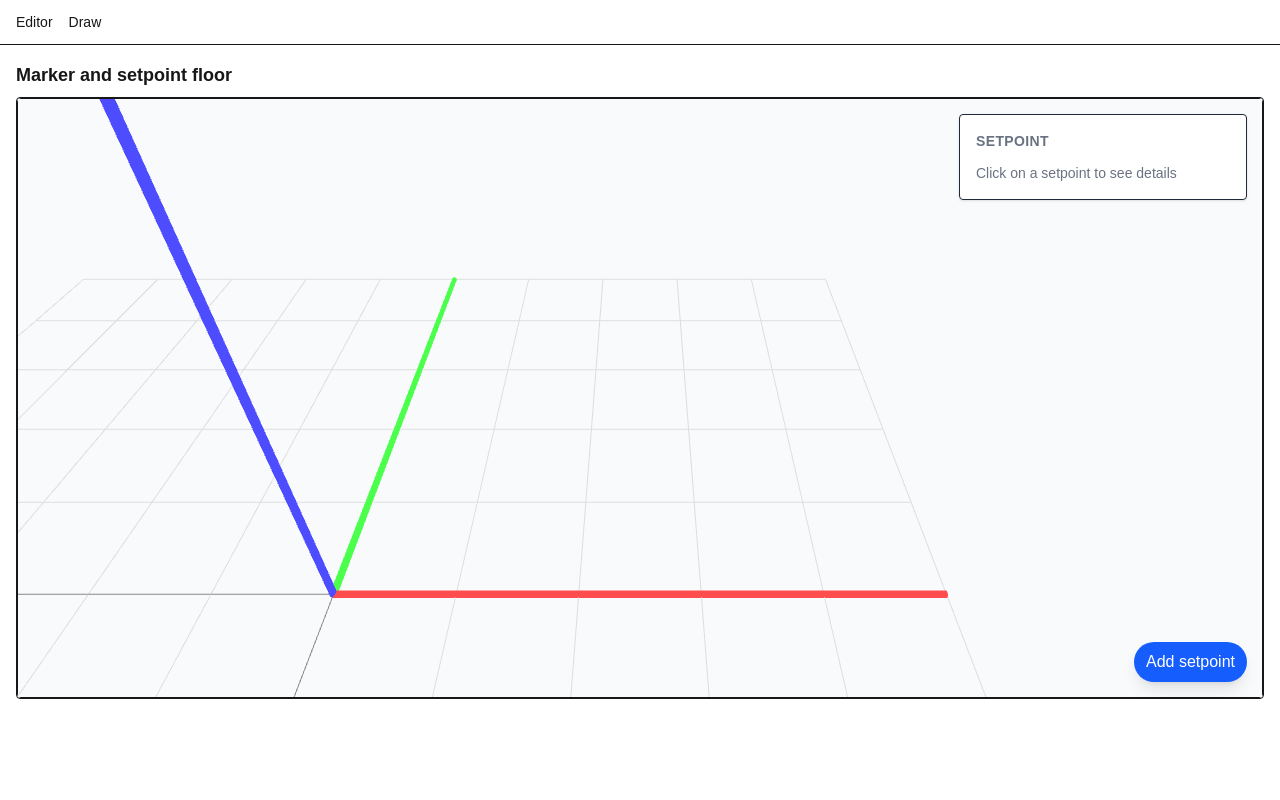
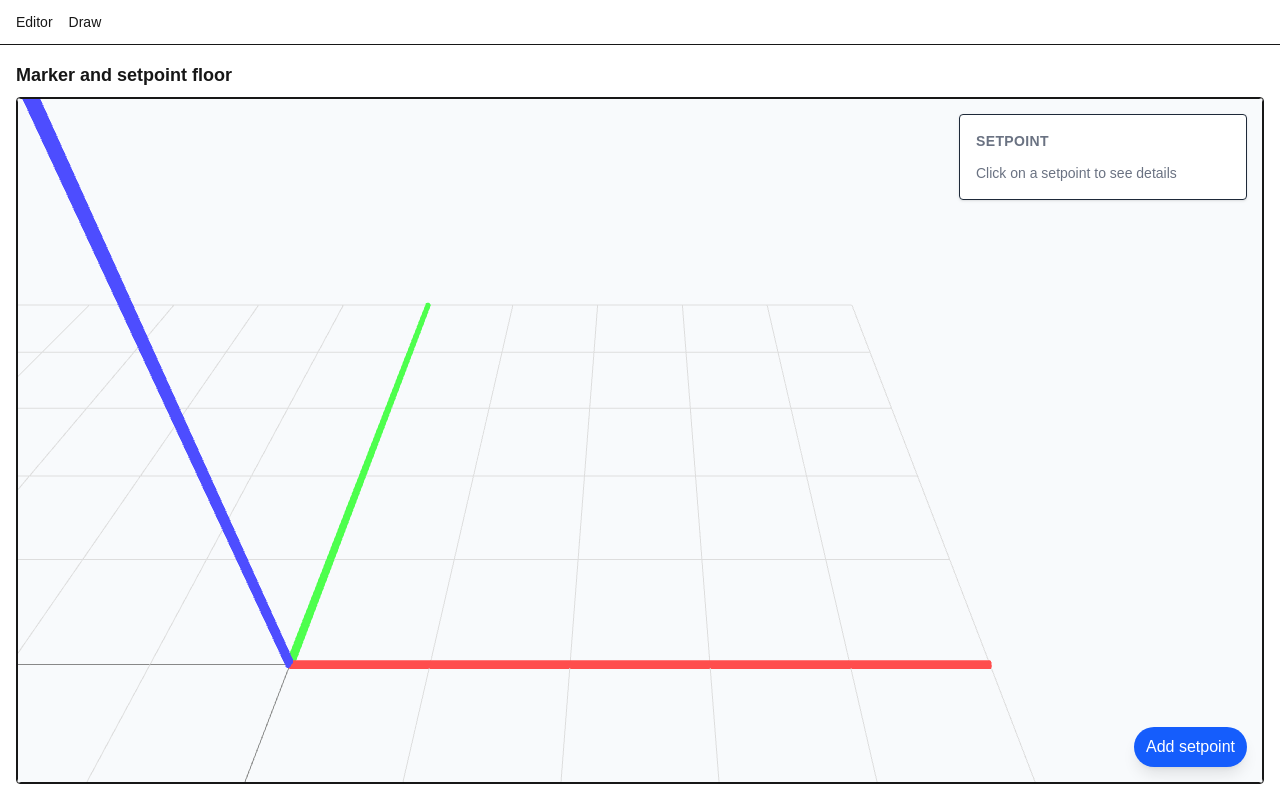
Before and after one commit to filipporaciti/px4-web-mission, a Next.js app: page /draw in a window 1280 px wide. Built offline with nearby package versions, Linux system fonts and the light colour scheme.

Commit message:
3d grid full heigth

```diff
--- a/app/draw/page.tsx
+++ b/app/draw/page.tsx
@@ -399,7 +399,7 @@ export default function DrawPage() {
     <div className="flex h-full min-h-0 flex-col">
       <h1 className="mb-2 text-lg font-semibold">Marker and setpoint floor</h1>
       <div className="relative min-h-0 flex-1 rounded border overflow-hidden">
-        <div ref={mountRef} className="w-full h-[600px] border rounded" />
+        <div ref={mountRef} className="w-full h-full min-h-0 border rounded" />
         <InfoSidebar
           setPoint={selectedSetpointIndex >= 0 ? setpointsData.targets[selectedSetpointIndex] : null}
           index={selectedSetpointIndex}
--- a/app/editor/page.tsx
+++ b/app/editor/page.tsx
@@ -110,7 +110,7 @@ export default function EditorPage() {
         </div>
       </div>
 
-      <div className="relative flex-1 min-h-[300px]">
+      <div className="relative flex-1 min-h-0 overflow-auto">
         <CopyButton
           status={copyStatus}
           onClick={handleCopy}
@@ -122,7 +122,7 @@ export default function EditorPage() {
           language="json"
           onChange={(e) => onChange(e.target.value)}
           placeholder={mode === "mission" ? "Write mission JSON here..." : "Write marker JSON here..."}
-          className="h-full w-full border rounded p-3 min-h-[300px]"
+          className="min-h-[300px] w-full border rounded p-3"
           padding={15}
           style={{
             fontSize: 14,
--- a/app/layout.tsx
+++ b/app/layout.tsx
@@ -28,14 +28,14 @@ export default function RootLayout({
       lang="en"
       className={`${geistSans.variable} ${geistMono.variable} h-full antialiased`}
     >
-      <body className="min-h-full flex flex-col">
+      <body className="h-full flex flex-col overflow-hidden">
         <header className="w-full border-b py-3 px-4 bg-white/60">
           <nav className="flex gap-4 items-center">
             <Link href="/editor" className="text-sm font-medium">Editor</Link>
             <Link href="/draw" className="text-sm font-medium">Draw</Link>
           </nav>
         </header>
-        <main className="flex-1 p-4">{children}</main>
+        <main className="flex-1 min-h-0 p-4 overflow-hidden">{children}</main>
       </body>
     </html>
   );
```
